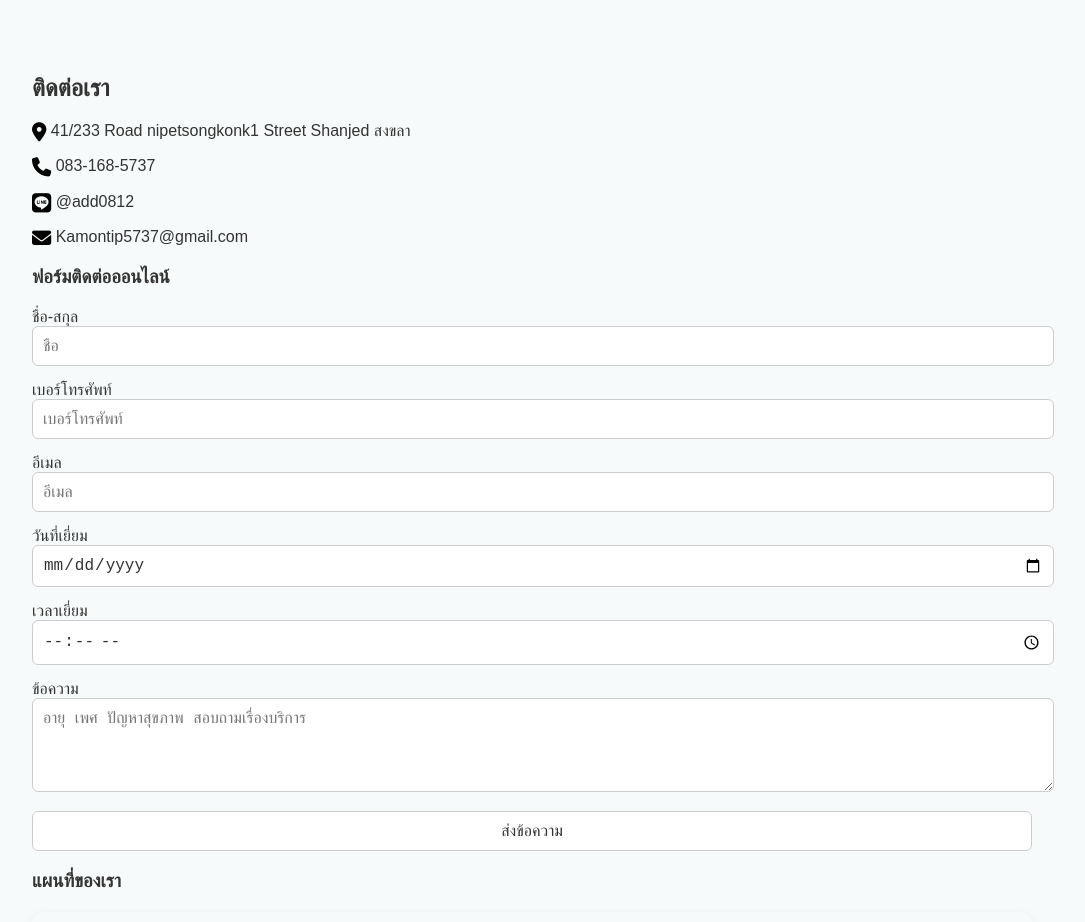
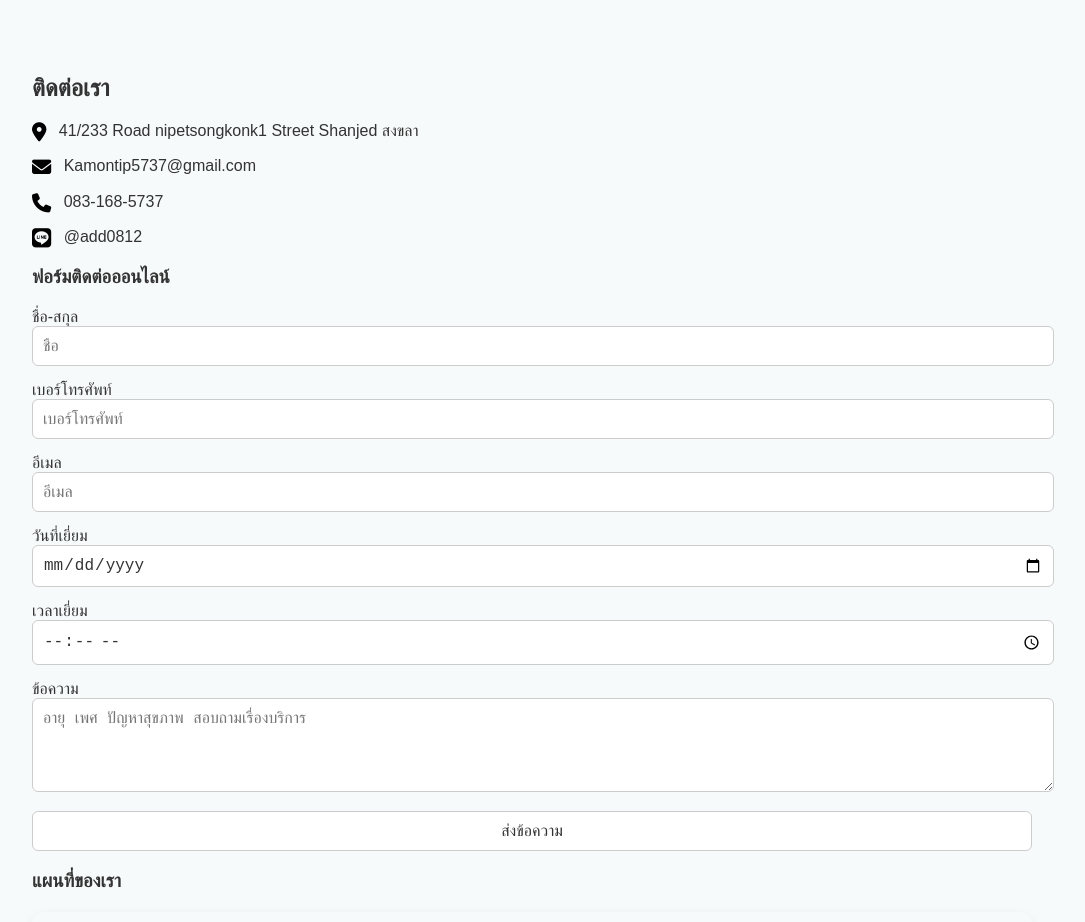
Before and after one commit to zarapow/AddNursingHome, a plain HTML site: page index.html in a window 1280 px wide. Shown: the part 1240-2162 px from the top of the page, without its empty margins (108-1193 px from the left). Drawn offline with Linux system fonts and the light colour scheme; grey boxes are pictures that could not be loaded.

Commit message:
Update index.html

```diff
--- a/index.html
+++ b/index.html
@@ -74,10 +74,10 @@
 
   <section id="contact">
     <h2>ติดต่อเรา</h2>
-    <p><i class="fa-solid fa-location-dot" style="color:#000000; font-size:1.2em; vertical-align:middle;"></i> 41/233 Road nipetsongkonk1 Street Shanjed สงขลา</p>
-    <p><i class="fa-solid fa-phone" style="color:#000000; font-size:1.2em; vertical-align:middle;"></i> 083-168-5737</p>
-    <p><i class="fa-brands fa-line" style="color:#000000; font-size:1.2em; vertical-align:middle;"></i> @add0812</p>
-    <p><i class="fa-solid fa-envelope" style="color:#000000; font-size:1.2em; vertical-align:middle;"></i> Kamontip5737@gmail.com</p>
+    <p><i class="fa-solid fa-location-dot" style="color:#000000; font-size:1.2em; vertical-align:middle; margin-right:8px;"></i><span> 41/233 Road nipetsongkonk1 Street Shanjed สงขลา</span></p>
+    <p><i class="fa-solid fa-envelope" style="color:#000000; font-size:1.2em; vertical-align:middle; margin-right:8px;"></i><span> Kamontip5737@gmail.com</span></p>
+    <p><i class="fa-solid fa-phone" style="color:#000000; font-size:1.2em; vertical-align:middle; margin-right:8px;"></i><span> 083-168-5737</span></p>
+    <p><i class="fa-brands fa-line" style="color:#000000; font-size:1.2em; vertical-align:middle; margin-right:8px;"></i><span> @add0812</span></p>
 
     <h3>ฟอร์มติดต่อออนไลน์</h3>
     <form
```
